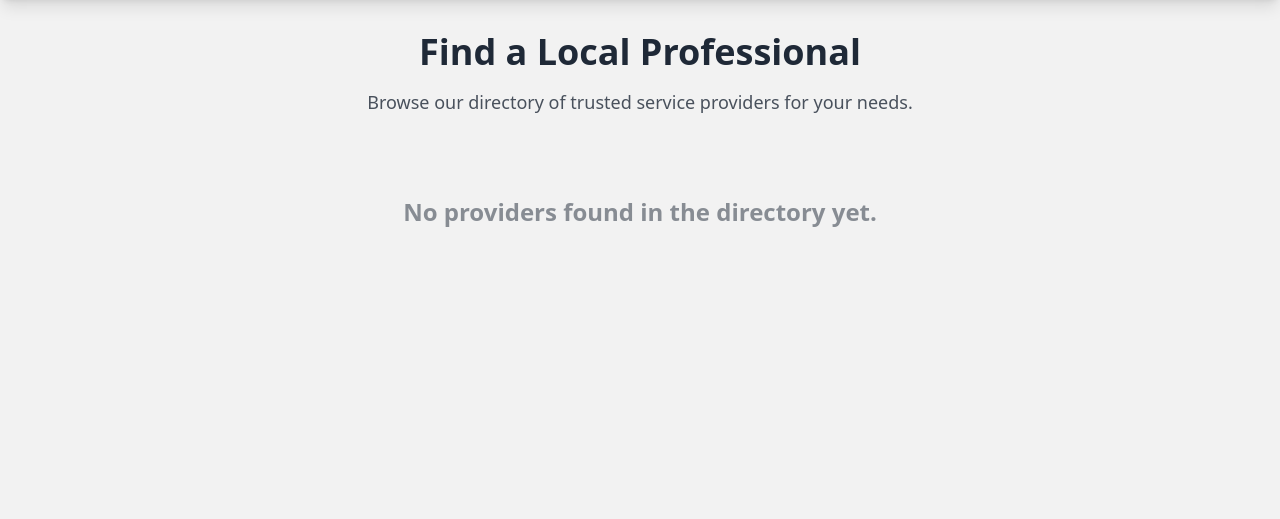
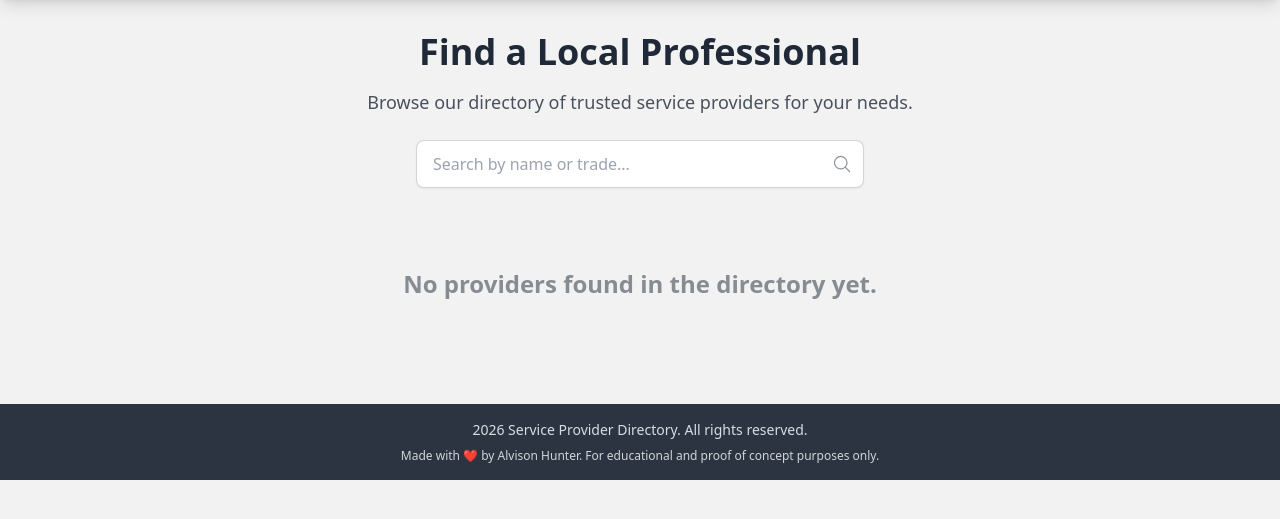
Before and after one commit to AlvisonHunterArnuero/services-provider-directory, a Flask app: page / in a window 1280 px wide. Shown: the part 64-583 px from the top of the page. Run offline with Flask 3, Linux system fonts and the light colour scheme; some libraries are stand-ins or nearby versions.

Commit message:
updated base adding footer. edit profile card & add UI layout demo img

```diff
--- a/templates/base.html
+++ b/templates/base.html
@@ -15,7 +15,7 @@
 </head>
 
 <body class="min-h-screen bg-base-200">
-    <div class="navbar bg-primary text-primary-content shadow-lg mb-8">
+    <div class="navbar bg-primary text-primary-content shadow-lg mb-8 sticky top-0 z-50">
         <div class="container mx-auto">
             <div class="flex-1">
                 <a href="/" class="btn btn-ghost text-white text-xl">Service Provider Directory</a>
@@ -24,7 +24,6 @@
                 <ul class="menu menu-horizontal px-1">
                     <li><a href="/api-docs" class="btn btn-info text-white btn-sm">API Docs</a></li>
                 </ul>
-
             </div>
         </div>
     </div>
@@ -32,6 +31,15 @@
     <div class="container mx-auto px-4 mb-16">
         {% block content %}{% endblock %}
     </div>
+
+    <footer
+        class="footer footer-center sticky bottom-0 w-full p-4 bg-base-100 text-base-content bg-neutral text-neutral-content">
+        <div class="container mx-auto">
+            <p>2026 Service Provider Directory. All rights reserved.</p>
+            <p class="text-xs text-gray-300">Made with ❤️ by Alvison Hunter. For educational and proof of concept
+                purposes only.</p>
+        </div>
+    </footer>
 </body>
 
 </html>
--- a/templates/index.html
+++ b/templates/index.html
@@ -5,15 +5,22 @@
 {% block content %}
 <div class="text-center mb-10">
     <h1 class="text-4xl font-bold mb-4">Find a Local Professional</h1>
-    <p class="text-lg opacity-80">Browse our directory of trusted service providers for your needs.</p>
+    <p class="text-lg opacity-80 mb-6">Browse our directory of trusted service providers for your needs.</p>
+
+    <div class="max-w-md mx-auto relative">
+        <input type="text" id="searchInput" placeholder="Search by name or trade..." class="input input-bordered w-full pr-10 shadow-sm" onkeyup="filterProviders()" />
+        <svg xmlns="http://www.w3.org/2000/svg" fill="none" viewBox="0 0 24 24" stroke-width="1.5" stroke="currentColor" class="w-5 h-5 absolute right-3 top-3.5 opacity-50">
+          <path stroke-linecap="round" stroke-linejoin="round" d="m21 21-5.197-5.197m0 0A7.5 7.5 0 1 0 5.196 5.196a7.5 7.5 0 0 0 10.607 10.607Z" />
+        </svg>
+    </div>
 </div>
 
-<div class="grid grid-cols-1 md:grid-cols-2 lg:grid-cols-3 gap-6">
+<div class="grid grid-cols-1 md:grid-cols-2 lg:grid-cols-3 gap-6" id="providerGrid">
     {% for pro in providers %}
-    <div class="card bg-base-100 shadow-xl hover:shadow-2xl transition-shadow duration-300">
+    <div class="card bg-base-100 shadow-xl hover:shadow-2xl transition-shadow duration-300 provider-card" data-name="{{ pro.name }}" data-trade="{{ pro.trade }}">
         <figure class="px-6 pt-6">
             {% if pro.photo_url %}
-            <img src="{{ pro.photo_url }}" alt="{{ pro.name }}" class="rounded-xl object-cover h-80 w-full" />
+            <img src="{{ pro.photo_url }}" alt="{{ pro.name }}" class="rounded-xl object-cover h-96 w-full" />
             {% else %}
             <div class="bg-neutral text-neutral-content rounded-xl h-48 w-full flex items-center justify-center">
                 <span class="text-4xl opacity-50">{{ pro.name[0] }}</span>
@@ -55,6 +62,27 @@
     <div class="col-span-1 md:col-span-2 lg:col-span-3 text-center py-10">
         <h3 class="text-2xl font-bold opacity-50">No providers found in the directory yet.</h3>
     </div>
+    </div>
     {% endfor %}
 </div>
+
+<script>
+function filterProviders() {
+    const input = document.getElementById('searchInput');
+    const filter = input.value.toLowerCase();
+    const grid = document.getElementById('providerGrid');
+    const cards = grid.getElementsByClassName('provider-card');
+
+    for (let i = 0; i < cards.length; i++) {
+        const name = cards[i].getAttribute('data-name').toLowerCase();
+        const trade = cards[i].getAttribute('data-trade').toLowerCase();
+
+        if (name.includes(filter) || trade.includes(filter)) {
+            cards[i].style.display = "";
+        } else {
+            cards[i].style.display = "none";
+        }
+    }
+}
+</script>
 {% endblock %}
--- a/templates/profile.html
+++ b/templates/profile.html
@@ -19,7 +19,8 @@
         <div class="card bg-base-100 shadow-xl">
             <figure class="px-6 pt-6">
                 {% if pro.photo_url %}
-                <img src="{{ pro.photo_url }}" alt="{{ pro.name }}" class="rounded-xl object-cover h-96 w-full" />
+                <img src="{{ pro.photo_url }}" alt="{{ pro.name }}"
+                    class="rounded-xl object-cover object-top h-96 w-full" />
                 {% else %}
                 <div class="bg-neutral text-neutral-content rounded-xl h-64 w-full flex items-center justify-center">
                     <span class="text-6xl opacity-50">{{ pro.name[0] }}</span>
```
Also changed, not shown: README.md.
